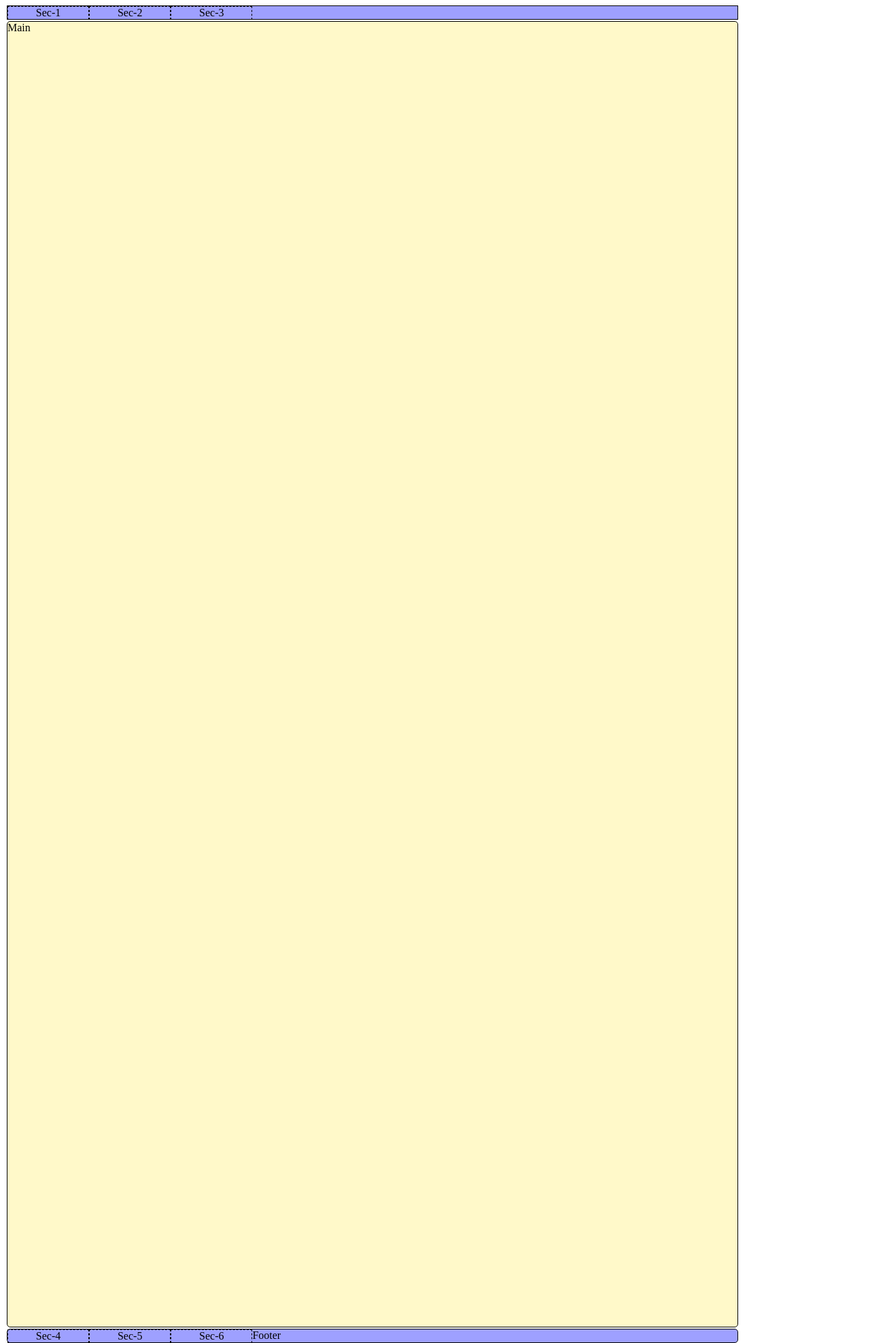
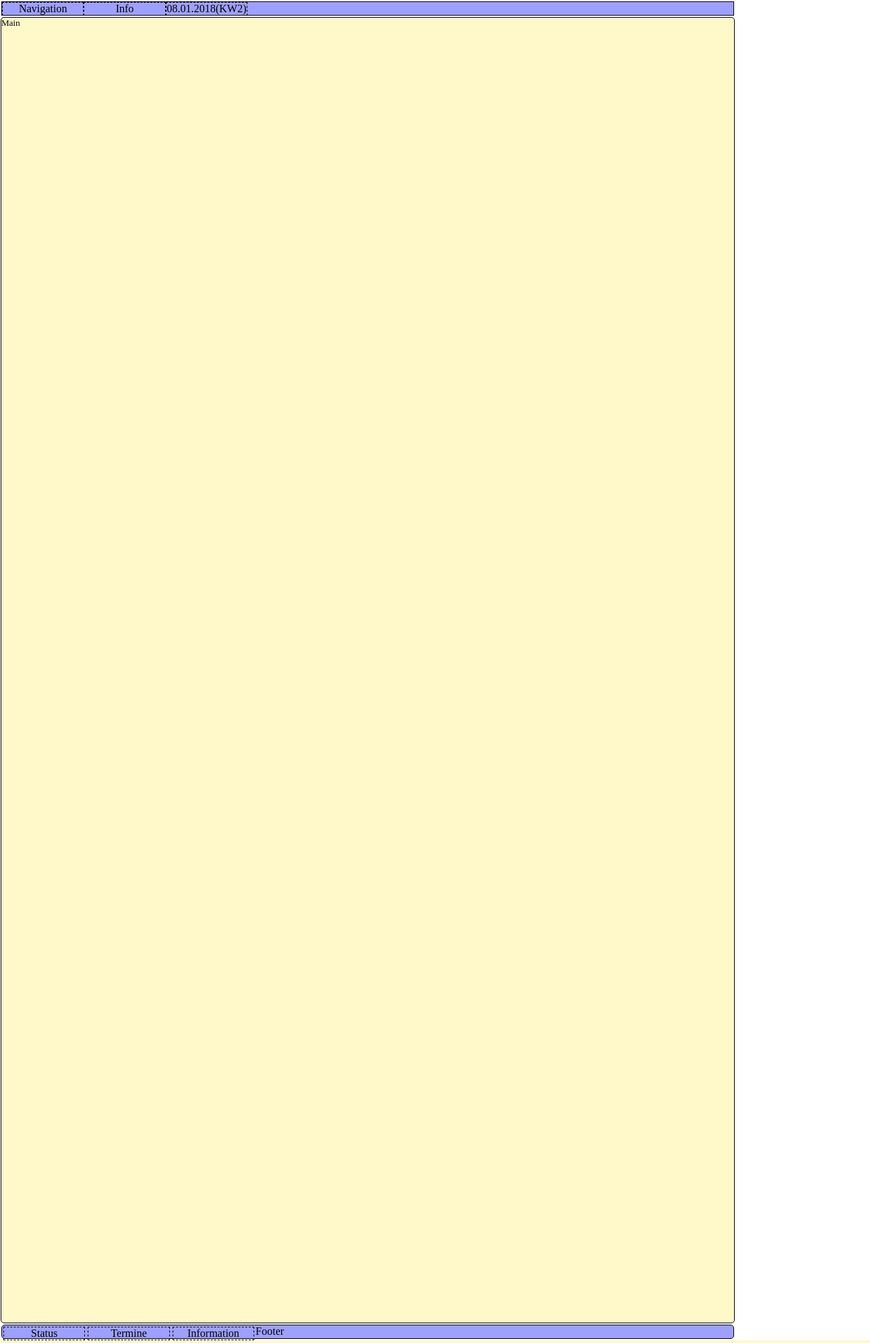
Before and after one commit to MasterOfGit/ProManProject, a PHP site: page /proman.html in a window 1280 px wide. Shown: the whole page at 68% size. Run offline with PHP 8.4, Linux system fonts and the light colour scheme.

Commit message:
Prototype 2

```diff
--- a/1_Projekt_ProMan_Software/WebSite_Source/css/masterdesign.css
+++ b/1_Projekt_ProMan_Software/WebSite_Source/css/masterdesign.css
@@ -1,18 +1,20 @@
 @charset "utf-8";
 /* CSS Document */
 html{
-	width: 1080px;
-	height: 1920px;
+	width: 375px;
+	height: 667px;
 }
 header {
 	height: 1%;
 	background-color: #9EA0FF;
 	width: auto;
 	border: thin solid #000000;
+	text-align: center;
+	font-size: medium;
 	margin-top: 2px;
-	margin-right: 2px;
+	margin-right: 1px;
 	margin-bottom: 2px;
-	margin-left: 2px;
+	margin-left: 1px;
 }
 body header section {
 	float: left;
@@ -20,7 +22,6 @@ body header section {
 	height: auto;
 	clear: right;
 	border: thin dashed #000000;
-	text-align: center;
 
 
 
@@ -33,6 +34,10 @@ body header section {
 body {
 	width: 1080px;
 	height: 1920px;
+	margin-top: 1px;
+	margin-right: 1px;
+	margin-bottom: 1px;
+	margin-left: 1px;
 }
 
 
@@ -43,10 +48,7 @@ main {
 	height: 100%;
 	border-radius: 5px;
 	border: thin solid #000000;
-	margin-top: 2px;
-	margin-right: 2px;
-	margin-bottom: 2px;
-	margin-left: 2px;
+	font-size: small;
 }
 footer {
 	background-color: #9EA0FF;
@@ -55,9 +57,9 @@ footer {
 	border-radius: 5px;
 	border: thin solid #000000;
 	margin-top: 2px;
+	margin-right: 1px;
 	margin-bottom: 2px;
-	margin-right: 2px;
-	margin-left: 2px;
+	margin-left: 1px;
 }
 
 body footer section  {
@@ -67,6 +69,14 @@ body footer section  {
 	clear: right;
 	border: thin dashed #000000;
 	text-align: center;
+	padding-top: 0px;
+	padding-right: 0px;
+	padding-bottom: 0px;
+	padding-left: 0px;
+	margin-top: 2px;
+	margin-right: 2px;
+	margin-bottom: 2px;
+	margin-left: 2px;
 
 
 
--- a/1_Projekt_ProMan_Software/WebSite_Source/proman.html
+++ b/1_Projekt_ProMan_Software/WebSite_Source/proman.html
@@ -8,15 +8,19 @@
 
 <body>
 <header>
-  <section>Sec-1</section>
-  <section>Sec-2</section>
-  <section>Sec-3</section>
+  <section>
+    <nav>Navigation</nav>
+  </section>
+  <section>Info</section>
+  <section>
+    08.01.2018(KW2)
+  </section>
 </header>
 <main>Main</main>
 <footer>
-  <section>Sec-4</section>
-  <section>Sec-5</section>
-  <section>Sec-6</section>
+  <section> Status</section>
+  <section> Termine</section>
+  <section> Information </section>
   Footer</footer>
 </body>
 </html>
```
